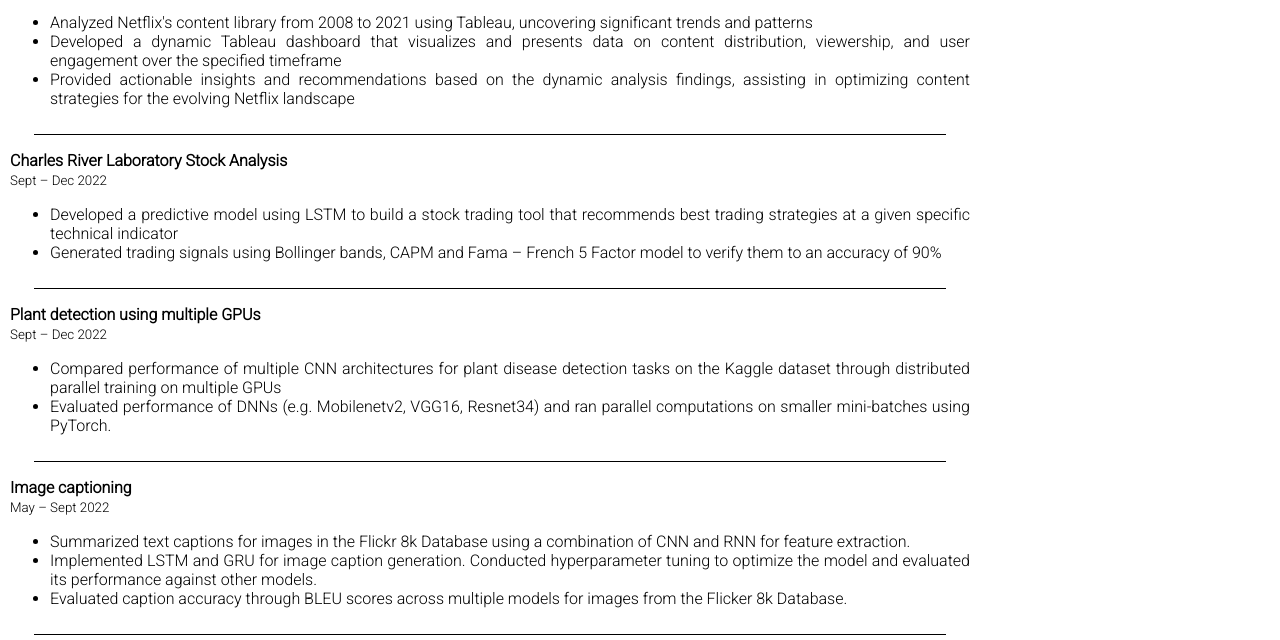
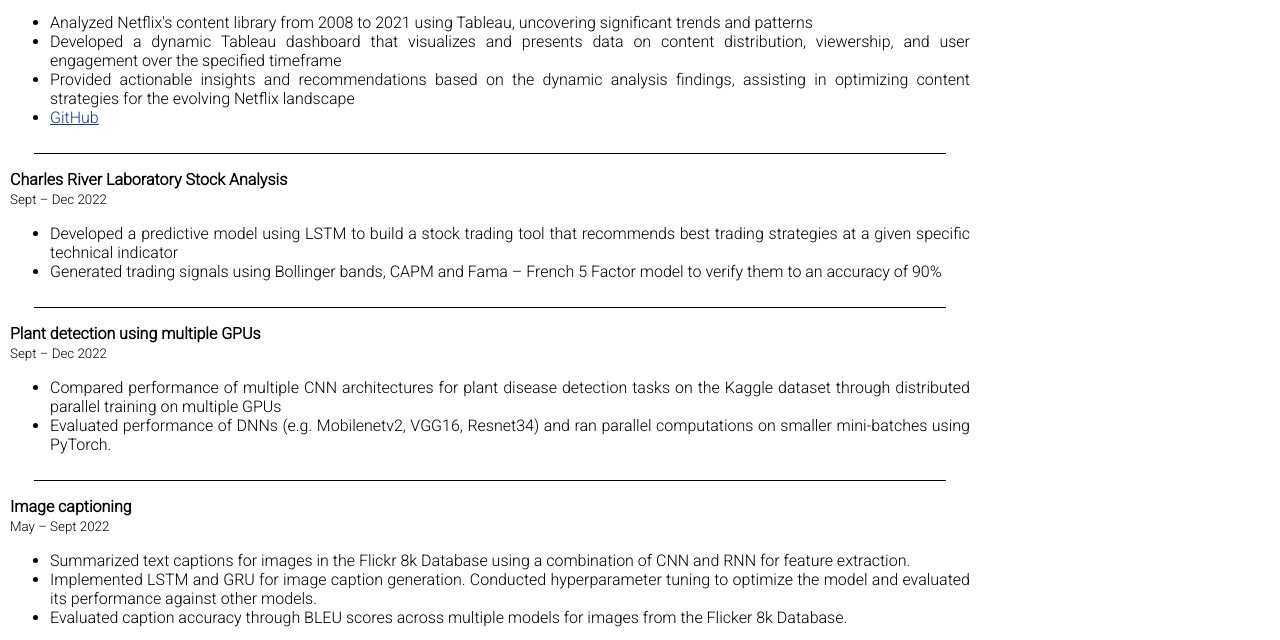
Before and after one commit to Sairaghav1999/Sairaghav1999.github.io, a plain HTML site: page projects.html in a window 1280 px wide. Shown: the part 160-800 px from the top of the page. Drawn offline with nearby package versions, Linux system fonts and the light colour scheme.

Commit message:
update projects

```diff
--- a/projects.html
+++ b/projects.html
@@ -126,8 +126,8 @@
                             <li>Analyzed Netflix's content library from 2008 to 2021 using Tableau, uncovering significant trends and patterns</li>
                             <li>Developed a dynamic Tableau dashboard that visualizes and presents data on content distribution, viewership, and user engagement over the specified timeframe</li>
                             <li>Provided actionable insights and recommendations based on the dynamic analysis findings, assisting in optimizing content strategies for the evolving Netflix landscape</li>
-                             <!-- <li>Read the <a class="p-a" href="resources/Comparing Quantiative Linguistics with Vocabulary Networks.pdf" target="_blank">report</a></li>
-                            <li><a class="p-a" href="https://github.com/samar14641/ql-vocab-nets" target="_blank">GitHub</a></li> -->
+                             <!-- <li>Read the <a class="p-a" href="resources/Comparing Quantiative Linguistics with Vocabulary Networks.pdf" target="_blank">report</a></li> -->
+                            <li><a class="p-a" href="https://github.com/Sairaghav1999/Dashboards/tree/main/Netflix%20Analysis" target="_blank">GitHub</a></li>
                         </ul>
                     </p>
                 </div>
```
